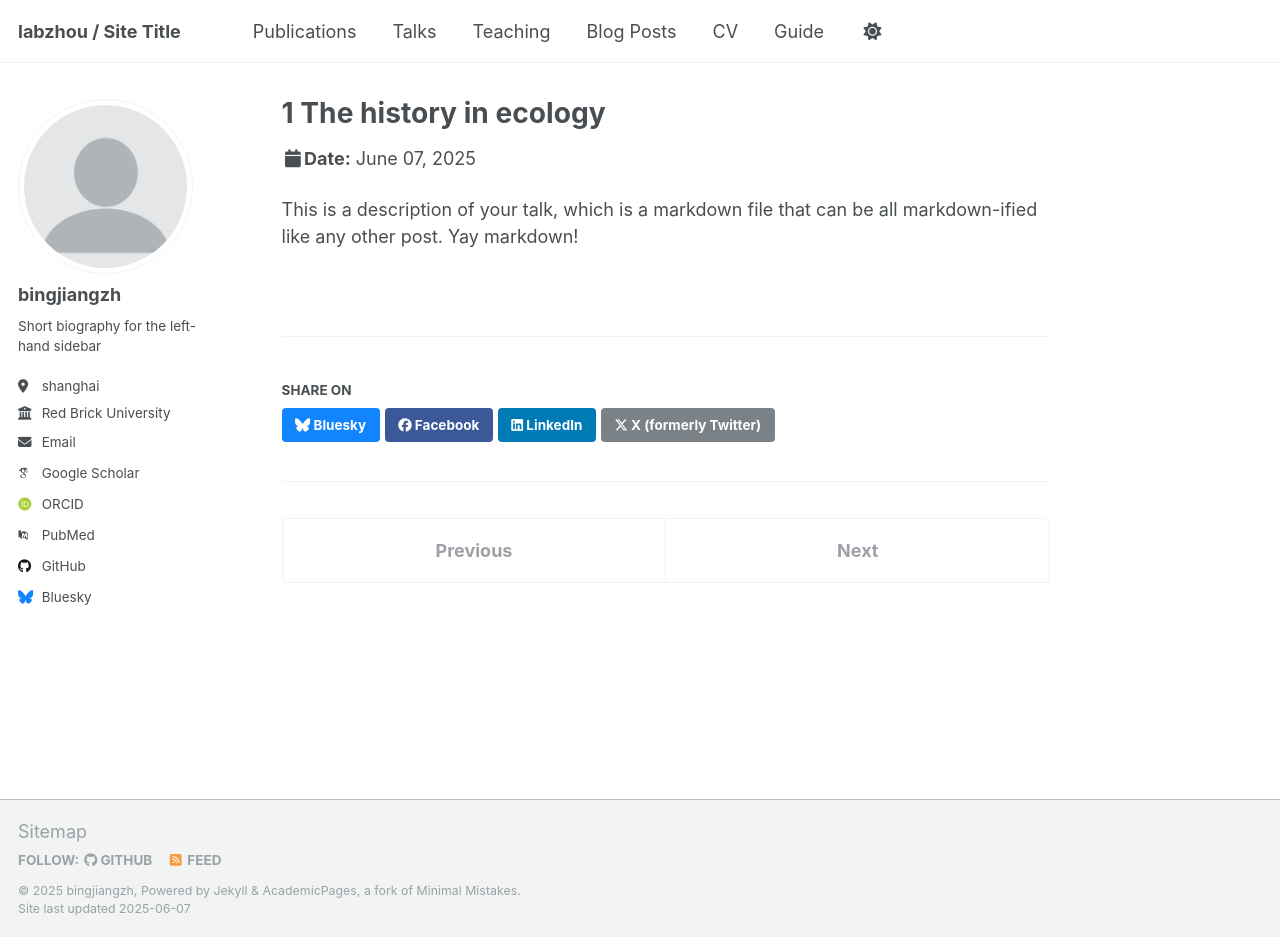
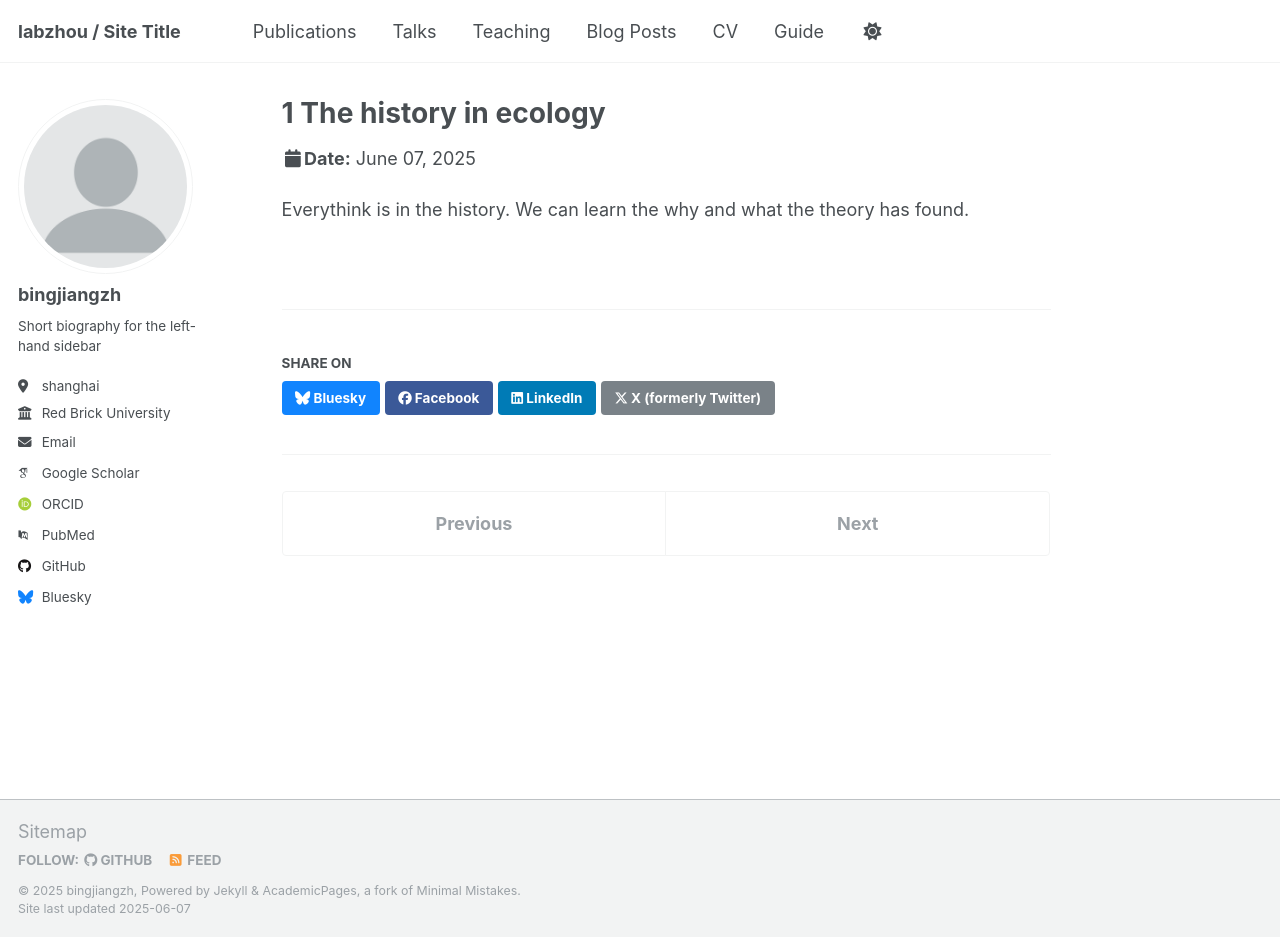
Before and after one commit to labzhou/labzhou.github.io, a Jekyll site: the page built from _talks/2012-03-01-talk-1.md, in a window 1280 px wide and 937 px high. Built offline with Jekyll 4.4.1, drawn with Linux system fonts in a browser that asks for light colours; some web fonts are replaced.

Commit message:
The theory in history.md

```diff
--- a/_talks/2012-03-01-talk-1.md
+++ b/_talks/2012-03-01-talk-1.md
@@ -8,4 +8,4 @@ date: 2025-06-07
 location: "fd SHANGHAI, CH"
 ---
 
-This is a description of your talk, which is a markdown file that can be all markdown-ified like any other post. Yay markdown!
+Everythink is in the history. We can learn the why and what the theory has found.
```
